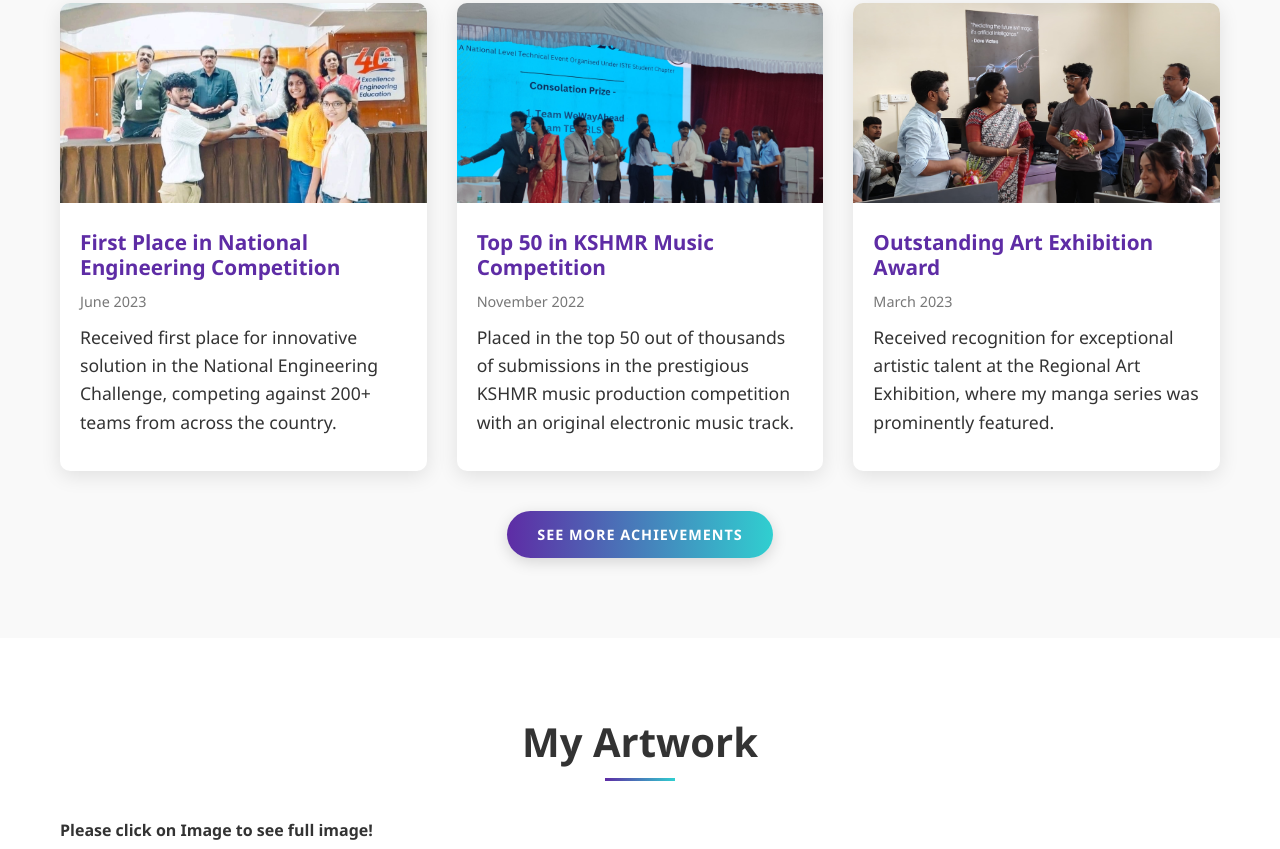
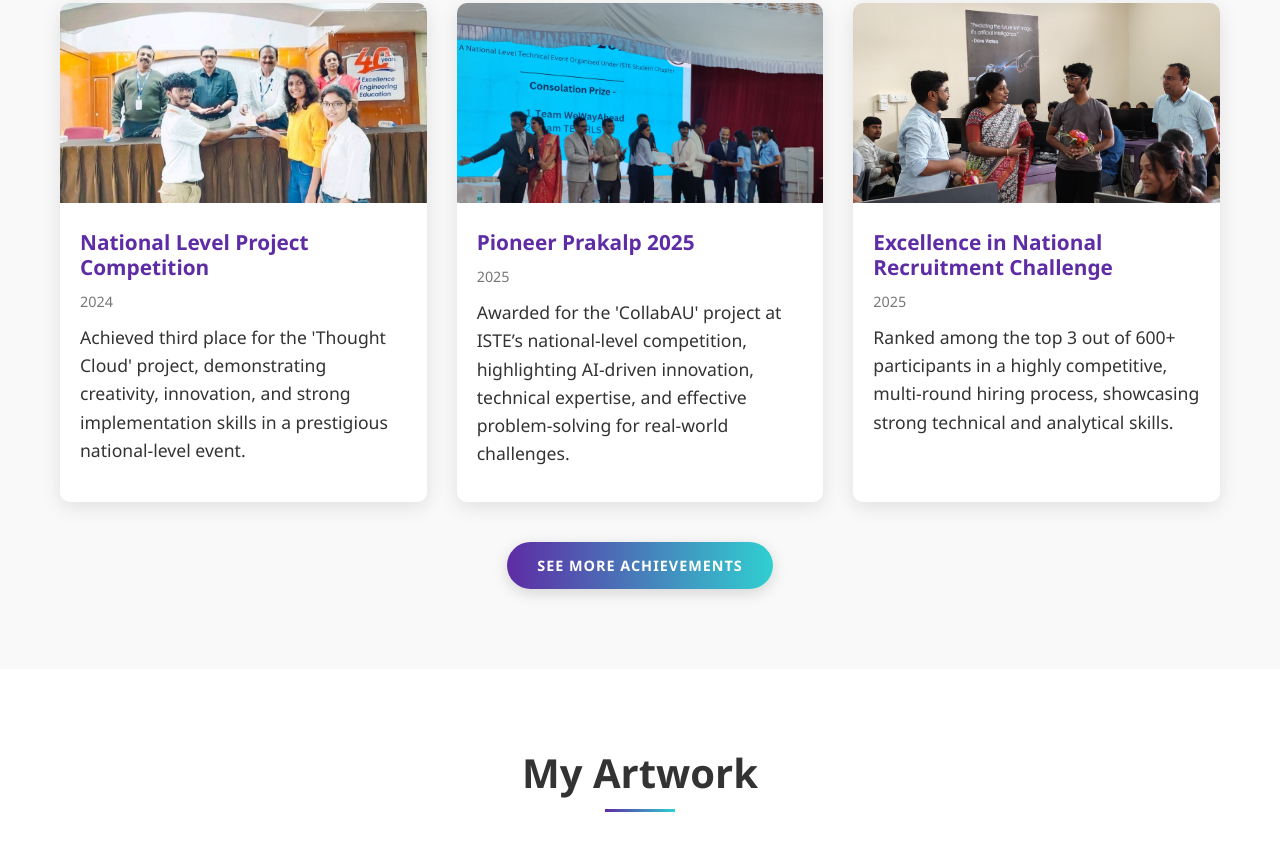
Before and after one commit to UK-hub-cp9/Portfolio, a plain HTML site: page index.html in a window 1280 px wide. Shown: the part 2230-3079 px from the top of the page. Drawn offline with Linux system fonts and the light colour scheme.

Commit message:
Update index.html

```diff
--- a/index.html
+++ b/index.html
@@ -990,25 +990,25 @@
                 <div class="achievement-card fade-in">
                     <img src="award1.jpg" alt="Achievement 1" class="achievement-img">
                     <div class="achievement-content">
-                        <h3 class="achievement-title">First Place in National Engineering Competition</h3>
-                        <div class="achievement-date">June 2023</div>
-                        <p>Received first place for innovative solution in the National Engineering Challenge, competing against 200+ teams from across the country.</p>
+                        <h3 class="achievement-title">National Level Project Competition</h3>
+                        <div class="achievement-date">2024</div>
+                        <p>Achieved third place for the 'Thought Cloud' project, demonstrating creativity, innovation, and strong implementation skills in a prestigious national-level event.</p>
                     </div>
                 </div>
                 <div class="achievement-card fade-in">
                     <img src="award2.jpg" alt="Achievement 2" class="achievement-img">
                     <div class="achievement-content">
-                        <h3 class="achievement-title">Top 50 in KSHMR Music Competition</h3>
-                        <div class="achievement-date">November 2022</div>
-                        <p>Placed in the top 50 out of thousands of submissions in the prestigious KSHMR music production competition with an original electronic music track.</p>
+                        <h3 class="achievement-title">Pioneer Prakalp 2025</h3>
+                        <div class="achievement-date">2025</div>
+                        <p>Awarded for the 'CollabAU' project at ISTE’s national-level competition, highlighting AI-driven innovation, technical expertise, and effective problem-solving for real-world challenges.</p>
                     </div>
                 </div>
                 <div class="achievement-card fade-in">
                     <img src="award3.jpg" alt="Achievement 3" class="achievement-img">
                     <div class="achievement-content">
-                        <h3 class="achievement-title">Outstanding Art Exhibition Award</h3>
-                        <div class="achievement-date">March 2023</div>
-                        <p>Received recognition for exceptional artistic talent at the Regional Art Exhibition, where my manga series was prominently featured.</p>
+                        <h3 class="achievement-title">Excellence in National Recruitment Challenge</h3>
+                        <div class="achievement-date">2025</div>
+                        <p>Ranked among the top 3 out of 600+ participants in a highly competitive, multi-round hiring process, showcasing strong technical and analytical skills.</p>
                     </div>
                 </div>
             </div>
```
